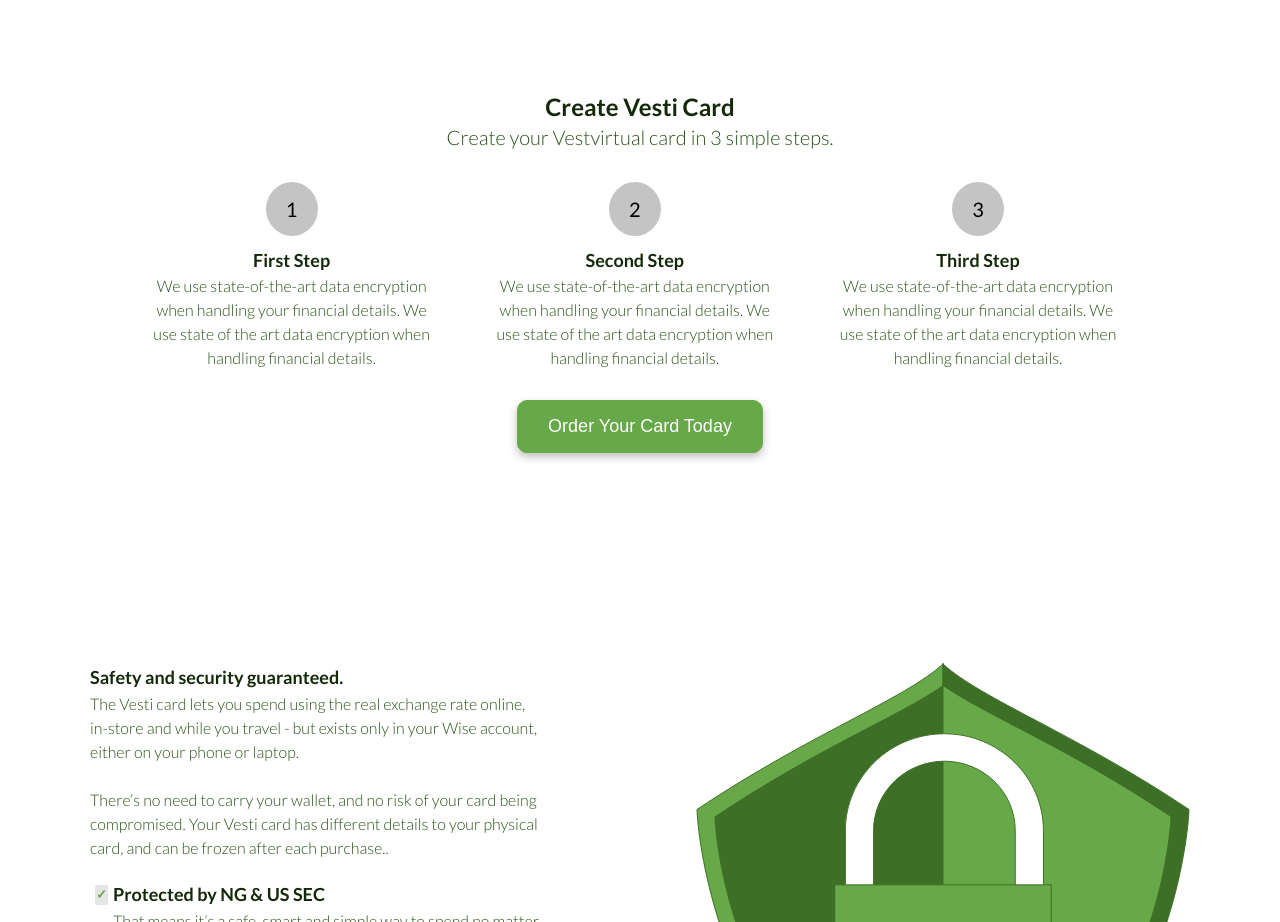
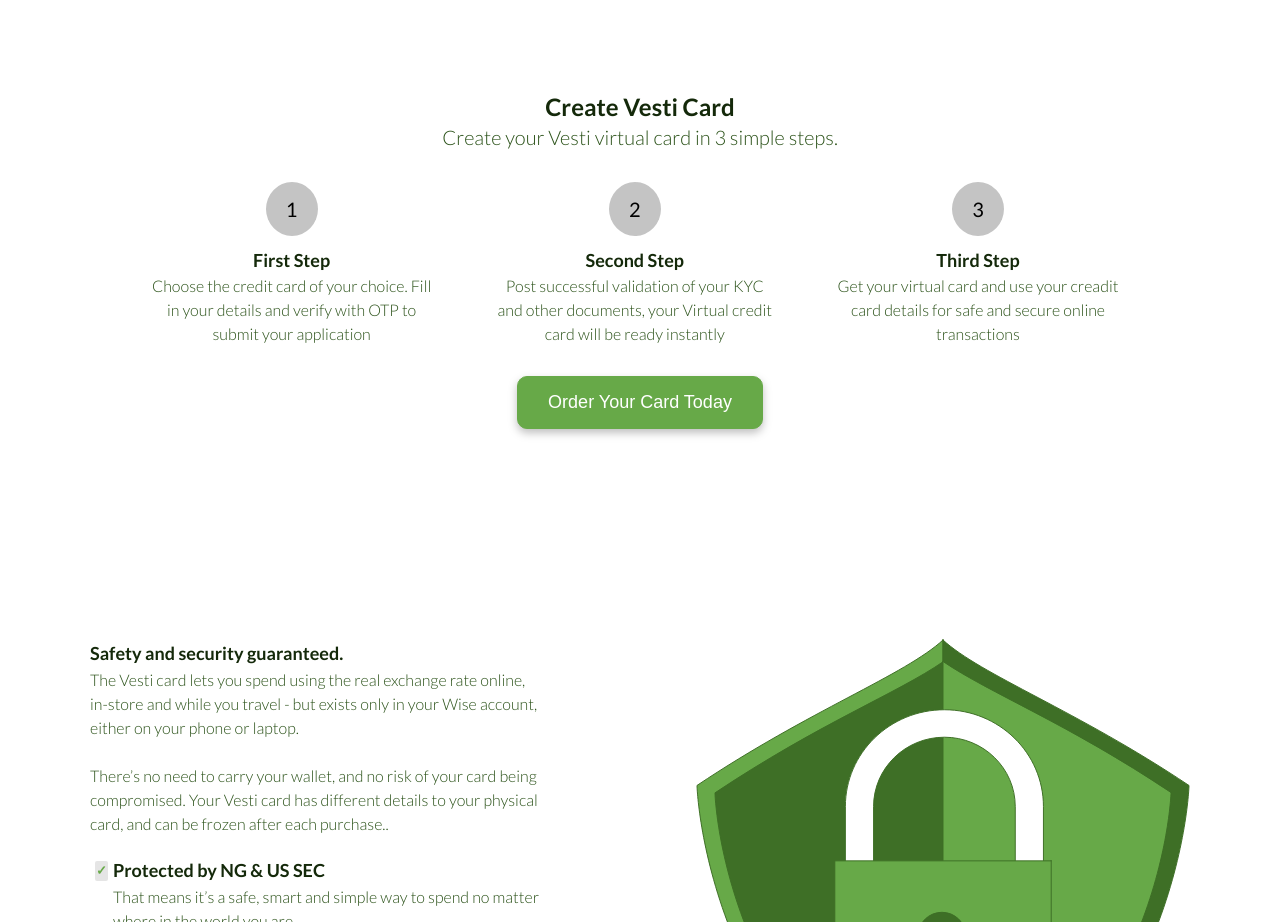
Before and after one commit to seyimarv/vestitest, a React (Create React App) app: page / in a window 1280 px wide. Shown: the part 3700-4622 px from the top of the page. Built offline with nearby package versions, Linux system fonts and the light colour scheme.

Commit message:
updated the steps to create vesti virtual card

```diff
--- a/src/LandingPage/LandingPage.js
+++ b/src/LandingPage/LandingPage.js
@@ -36,15 +36,15 @@ const CreateVestiSteps = [
     {
         title: 'First Step',
 
-        content: 'We use state-of-the-art data encryption when handling your financial details. We use state of the art data encryption when handling financial details.'
+        content: 'Choose the credit card of your choice. Fill in your details and verify with OTP to submit your application'
     },
     {
         title: 'Second Step',
-        content: 'We use state-of-the-art data encryption when handling your financial details. We use state of the art data encryption when handling financial details.'
+        content: 'Post successful validation of your KYC and other documents, your Virtual credit card will be ready instantly'
     },
     {
         title: 'Third Step',
-        content: 'We use state-of-the-art data encryption when handling your financial details. We use state of the art data encryption when handling financial details.'
+        content: 'Get your virtual card and use your creadit card details for safe and secure online transactions'
     }
 ]
 
@@ -187,7 +187,7 @@ const LandingPage = () => {
             <CreateVestiCard>
                 <AlignTextCenter>
                     <SecondaryHeading>Create Vesti Card</SecondaryHeading>
-                    <Paragraph>Create your Vestvirtual card in 3 simple steps.</Paragraph>
+                    <Paragraph>Create your Vesti virtual card in 3 simple steps.</Paragraph>
                 </AlignTextCenter>
                 <div className='createvesti-steps'>
                     {
```
